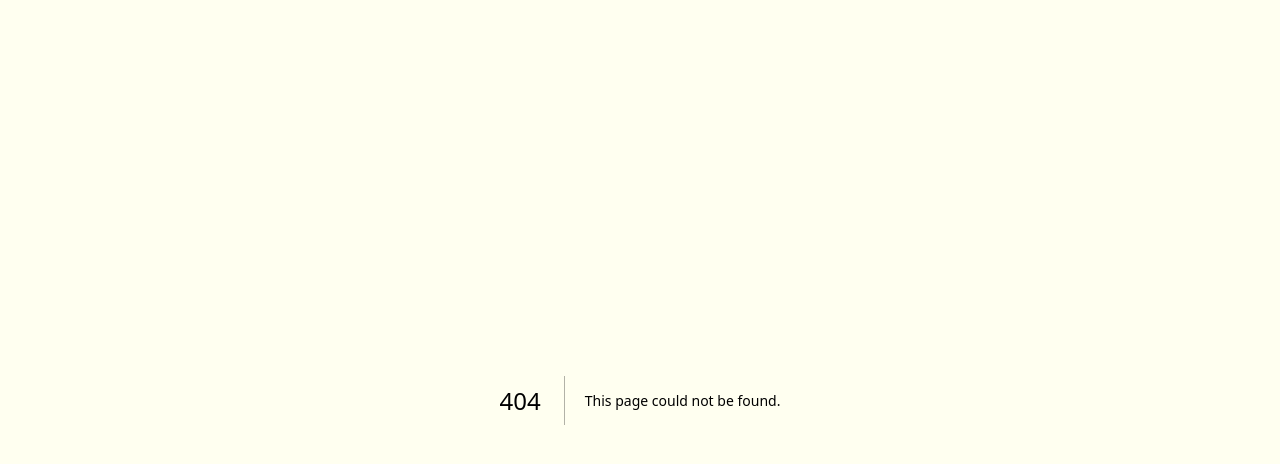
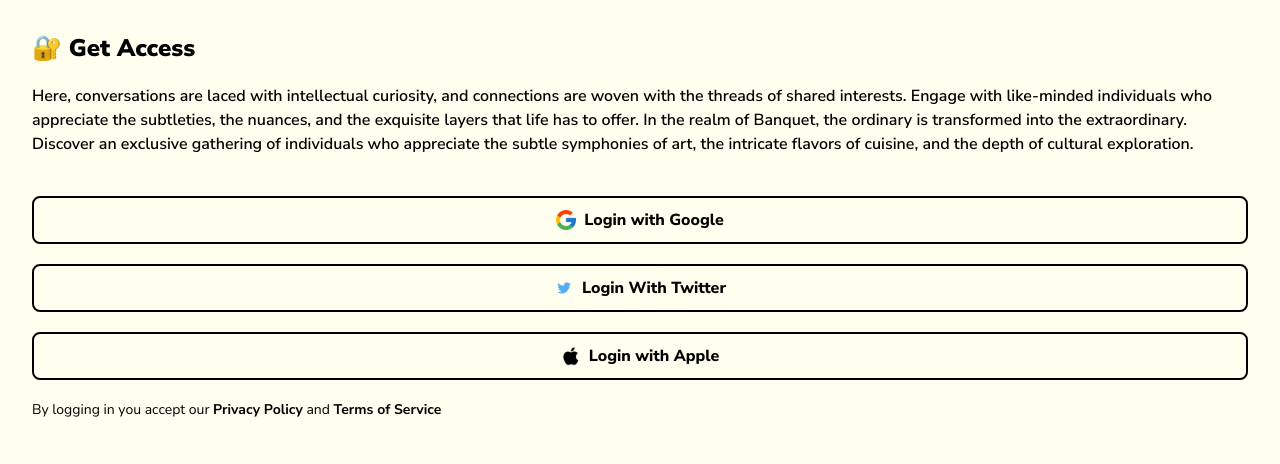
Before and after one commit to listentothefrog/Banquet, a Next.js app: page /get-access in a window 1280 px wide. Before the commit this address had no page. Shown: the top 464 px of the page. Built offline with nearby package versions, Linux system fonts and the light colour scheme; no server answers.

Commit message:
coded the ui for the user to sign up

```diff
--- /dev/null
+++ b/src/app/get-access/page.tsx
@@ -0,0 +1,64 @@
+import Google from "../../../public/Google.png";
+import Twitter from "../../../public/Twitter.png";
+import Apple from "../../../public/Apple.png";
+import Image from "next/image";
+import { auth } from "../../../firebase";
+import { signInWithRedirect, GoogleAuthProvider } from "firebase/auth";
+
+const GoogleProvider = new GoogleAuthProvider();
+const signInWithGoogle = () => {
+  signInWithRedirect(auth, GoogleProvider)
+    .then((result: any) => {
+      const credential: any = GoogleAuthProvider.credentialFromResult(result);
+      const token = credential.accessToken;
+      const user = result.user;
+      console.log(user);
+    })
+    .catch((error) => {
+      console.error(error);
+    });
+};
+
+export default function Home() {
+  return (
+    <main className="max-w-7xl p-8 h-full">
+      <div className="font-black text-2xl">🔐 Get Access</div>
+      <div className="mt-5 font-semibold">
+        Here, conversations are laced with intellectual curiosity, and
+        connections are woven with the threads of shared interests. Engage with
+        like-minded individuals who appreciate the subtleties, the nuances, and
+        the exquisite layers that life has to offer. In the realm of Banquet,
+        the ordinary is transformed into the extraordinary. Discover an
+        exclusive gathering of individuals who appreciate the subtle symphonies
+        of art, the intricate flavors of cuisine, and the depth of cultural
+        exploration.
+      </div>
+      <div className="w-full mt-10">
+        <button className=" font-extrabold h-12 w-full border-black border-2 rounded-lg flex items-center justify-center">
+          <span className="mr-2">
+            <Image src={Google} alt="Google Icon" width={20} />
+          </span>
+          Login with Google
+        </button>
+
+        <button className=" font-extrabold h-12 w-full border-black border-2 rounded-lg flex items-center justify-center mt-5">
+          <span className="mr-2">
+            <Image src={Twitter} alt="Google Icon" width={20} />
+          </span>
+          Login With Twitter
+        </button>
+        <button className=" font-extrabold h-12 w-full border-black border-2 rounded-lg flex items-center justify-center mt-5 ">
+          <span className="mr-2">
+            <Image src={Apple} alt="Google Icon" width={20} />
+          </span>
+          Login with Apple
+        </button>
+      </div>
+      <div className="mt-5 text-sm">
+        By logging in you accept our{" "}
+        <span className="font-bold">Privacy Policy</span> and{" "}
+        <span className="font-bold">Terms of Service</span>
+      </div>
+    </main>
+  );
+}
```
